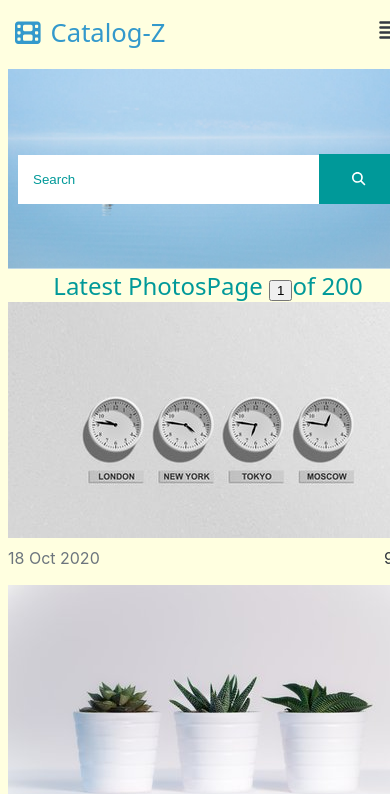
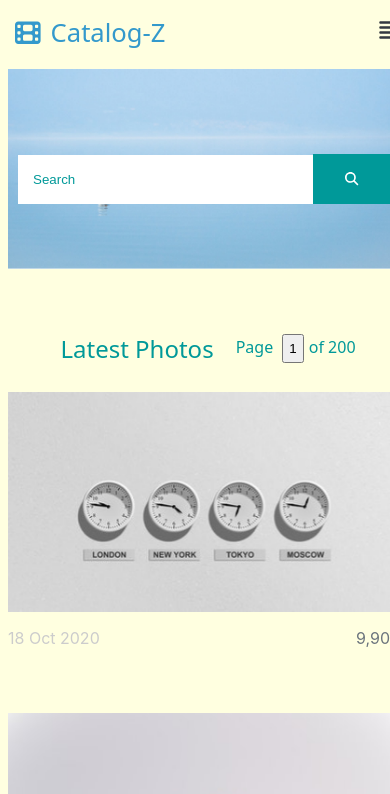
Before and after one commit to tanshu98/Catalog---Z, a React (Create React App) app: page / in a window 390 px wide. Shown: the top 794 px of the page. Built offline with nearby package versions, Linux system fonts and the light colour scheme.

Commit message:
Added mobile responsiveness logic for cards

```diff
--- a/src/Components/Card/Card.css
+++ b/src/Components/Card/Card.css
@@ -21,6 +21,7 @@ h2 {
     display: flex;
     position: relative;
     flex-direction: column;
+    margin-bottom: 3rem;
   }
   .card img {
     display: block;
@@ -38,13 +39,13 @@ h2 {
     display: flex;
     justify-content: space-between;
     align-items: center;
-    margin-top: 10px;
+    margin-top: 1rem;
   }
   .date-span {
-    color: #6c757d;
+    color: #ccc;
   }
   .views-span {
-    color: #343a40;
+    color: #6c757d;
   }
 
 
@@ -53,7 +54,11 @@ h2 {
       width: 100%;
     }
   } */
-
+  @media(max-width: 430px) {
+    .card{
+      width: 98%
+    }
+  }
    @media(min-width:730px) { /* Show 2 cards **/
     .card{
       width: 48.6%;
--- a/src/Components/Search/Search.css
+++ b/src/Components/Search/Search.css
@@ -35,3 +35,9 @@ form {
     height: 50px;
     margin-left: -1px;
   }
+
+  @media(max-width: 420px) {
+    .hero-container{
+      width: 98%;
+    }
+  }
--- a/src/Components/Section/Section.css
+++ b/src/Components/Section/Section.css
@@ -1,6 +1,8 @@
 .section-heading {
   display: flex;
   justify-content: space-between;
+  margin-top: 60px;
+  margin-bottom: 1.5rem;
   flex-wrap: wrap;
   align-items: center;
   text-align: center;
@@ -19,15 +21,16 @@
   font-size: 24px;
   font-weight: 500;
 }
-.page-span {
+/* .page-span {
   font-size: 24px;
   font-weight: 500;
-}
+} */
 .section-heading span button {
-  /* padding: 5px;
-  margin: 5px; */
+  padding: 5px;
+  margin: 5px;
 }
 .card-container {
+  width: 100%;
   display: flex;
   /* justify-content: center; */
   flex-wrap: wrap;
@@ -38,6 +41,7 @@
   .section-heading{
     /* width: 1470px; */
     justify-content: center;
+    gap: 22px;
     align-items: center;
     text-align: center;
   }
```
